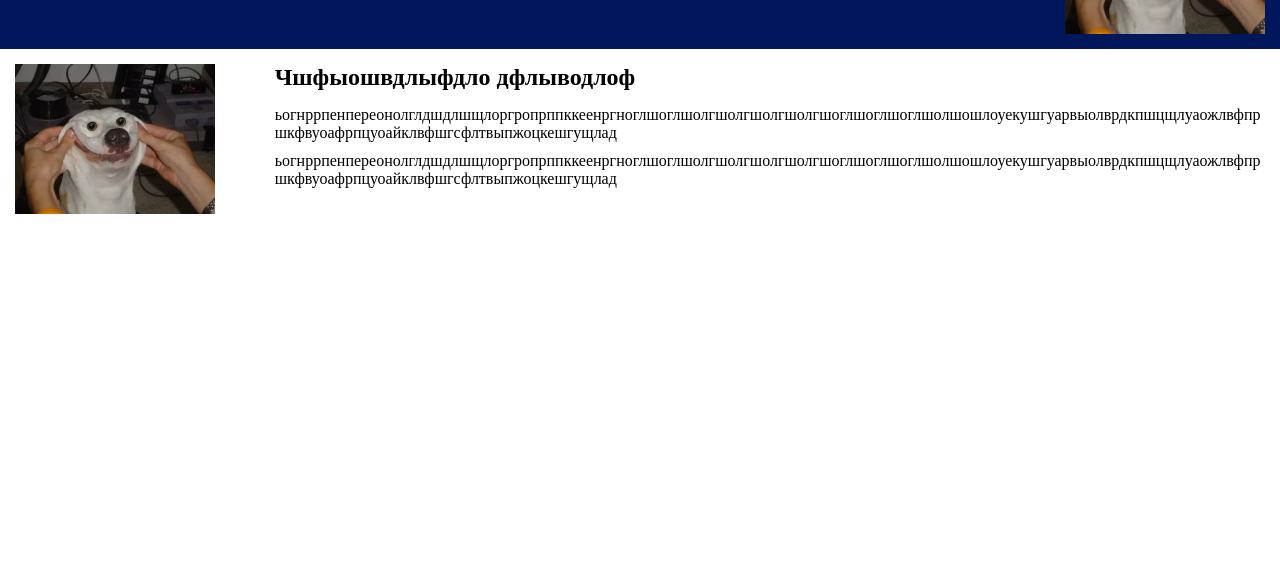
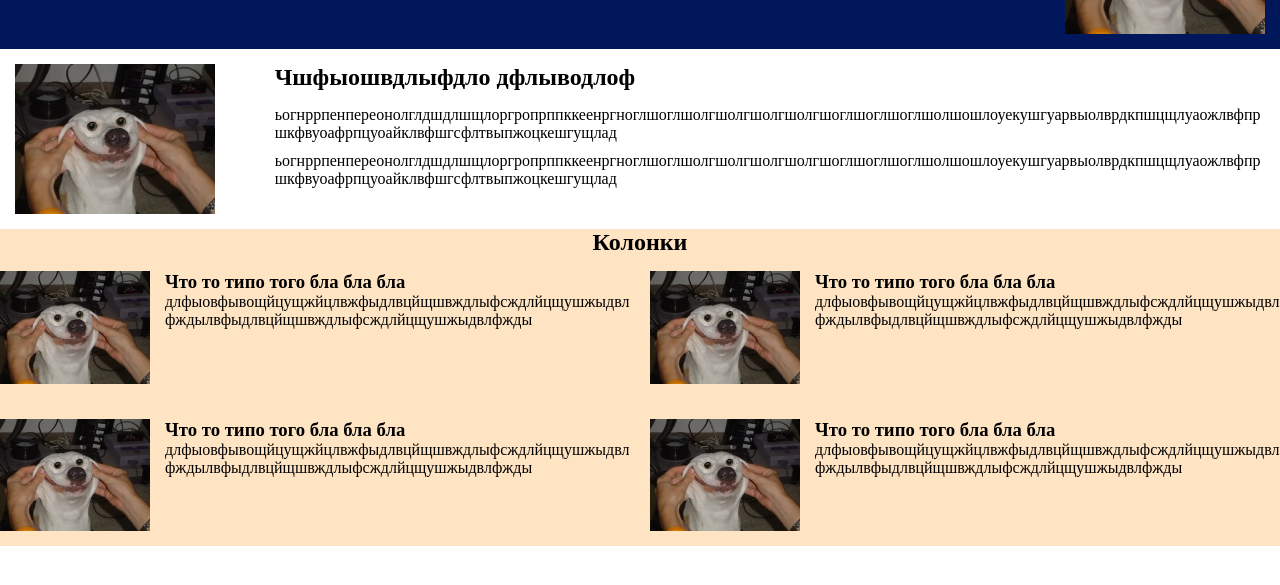
Before and after one commit to xirokami/STT, a website: page Selyakov/dolgi/dolg.html in a window 1280 px wide. Shown: the part 131-716 px from the top of the page. Drawn offline with Linux system fonts and the light colour scheme.

Commit message:
Почти

```diff
--- a/Selyakov/dolgi/dolg.css
+++ b/Selyakov/dolgi/dolg.css
@@ -36,7 +36,36 @@
 .two_text {
     margin: 15px;
 }
+
 .two_img {
     margin: 15px;
     height: 150px;
 }
+
+.three {
+    background-color: bisque;
+}
+
+.text_3 {
+    margin-bottom: 15px;
+    text-align: center;
+}
+
+
+.ppp {
+    display: flex;
+    flex-wrap: wrap;
+    gap: 20px;
+}
+
+.da {
+    display: flex;
+    align-items: flex-start;
+    gap: 15px;
+    flex: 1 1 45%;
+}
+
+.threemg {
+    max-width: 150px;
+    margin-bottom: 15px;
+}
--- a/Selyakov/dolgi/dolg.html
+++ b/Selyakov/dolgi/dolg.html
@@ -25,5 +25,49 @@
             <p>ьогнррпенпереонолглдшдлшщлоргропрппккеенргноглшоглшолгшолгшолгшолгшоглшоглшоглшолшошлоуекушгуарвыолврдкпшцщлуаожлвфпршкфвуоафрпцуоайклвфшгсфлтвыпжоцкешгущлад</p>
         </div>
     </div>
+
+    <div class="three">
+        <div class="text_3">
+                <h2>Колонки</h2>
+            </div>
+            <div class="ppp">
+
+        <div class="da">
+            <img class="threemg" src="dog.jpg">
+            <div class="wtf">
+                <h3>Что то типо того бла бла бла</h3>
+                <p>длфыовфывощйцущжйцлвжфыдлвцйщшвждлыфсждлйцщушжыдвлфждылвфыдлвцйщшвждлыфсждлйцщушжыдвлфжды</p>
+            </div>
+        </div>
+
+          <div class="da">
+            <img class="threemg" src="dog.jpg">
+            <div class="wtf">
+                <h3>Что то типо того бла бла бла</h3>
+                <p>длфыовфывощйцущжйцлвжфыдлвцйщшвждлыфсждлйцщушжыдвлфждылвфыдлвцйщшвждлыфсждлйцщушжыдвлфжды</p>
+            </div>
+        </div>
+
+          <div class="da">
+            <img class="threemg" src="dog.jpg">
+            <div class="wtf">
+                <h3>Что то типо того бла бла бла</h3>
+                <p>длфыовфывощйцущжйцлвжфыдлвцйщшвждлыфсждлйцщушжыдвлфждылвфыдлвцйщшвждлыфсждлйцщушжыдвлфжды</p>
+            </div>
+        </div>
+
+          <div class="da">
+            <img class="threemg" src="dog.jpg">
+            <div class="wtf">
+                <h3>Что то типо того бла бла бла</h3>
+                <p>длфыовфывощйцущжйцлвжфыдлвцйщшвждлыфсждлйцщушжыдвлфждылвфыдлвцйщшвждлыфсждлйцщушжыдвлфжды</p>
+            </div>
+        </div>
+    </div>
+</div>
+
+<div class="four">
+
+</div>
 </body>
 </html>
```
